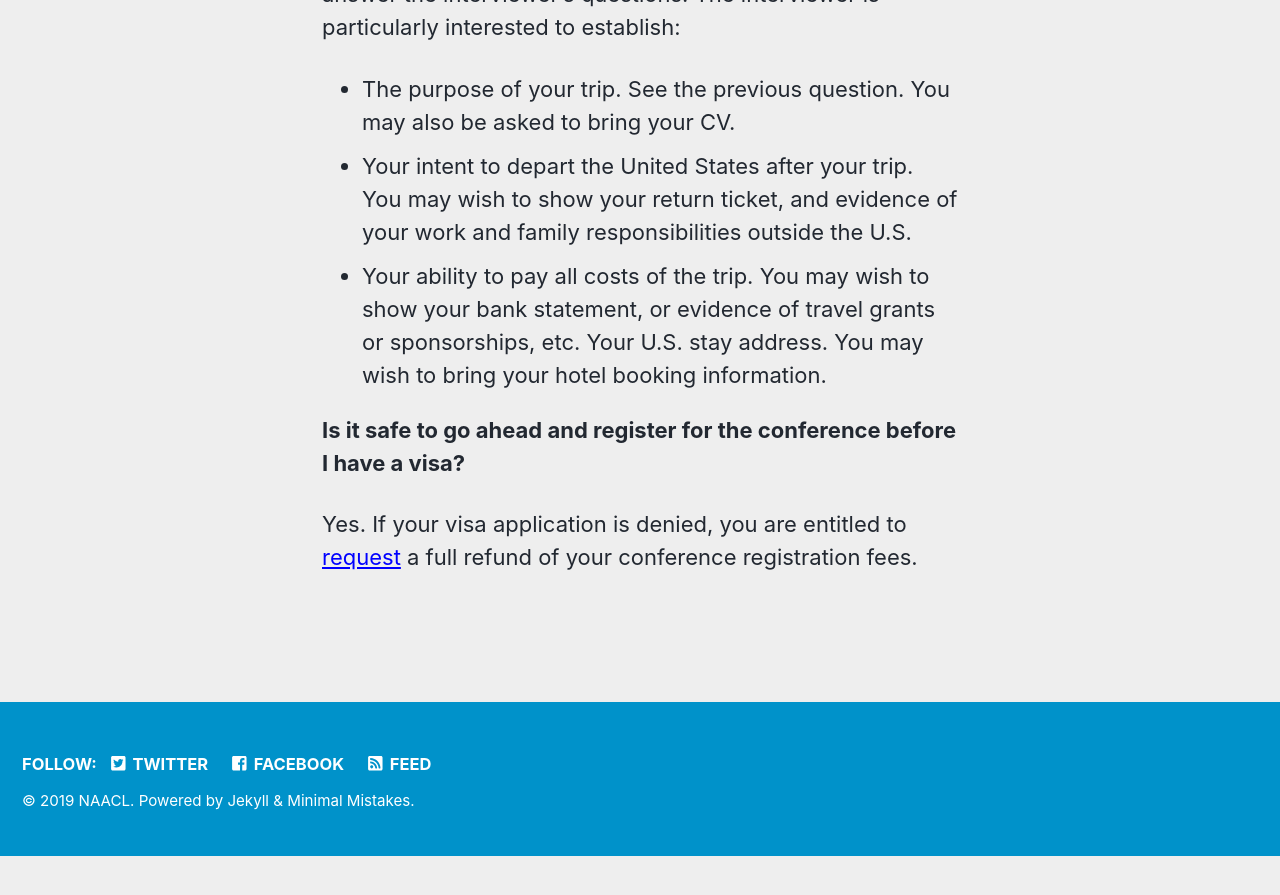
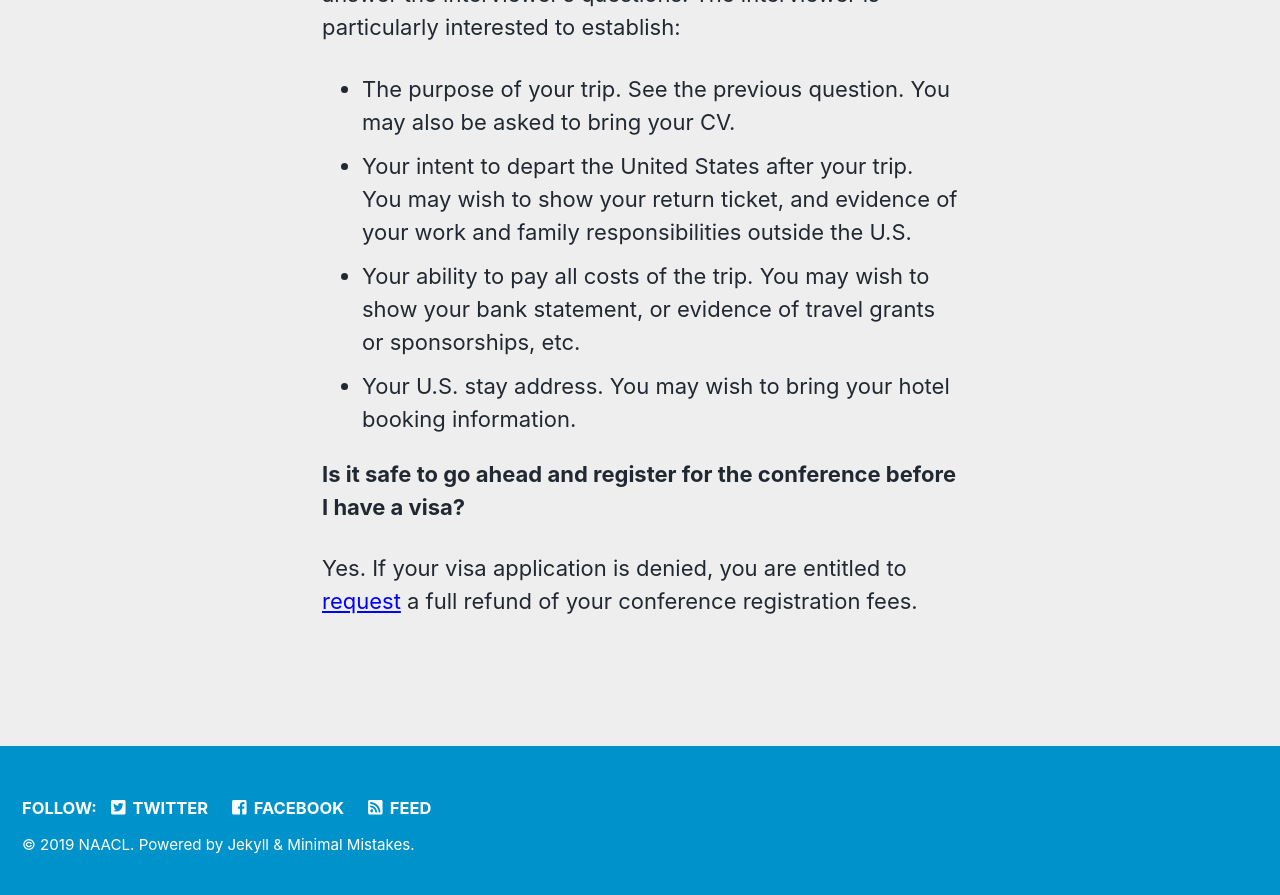
Before and after one commit to naacl-org/naacl-2021-website, a Jekyll site: the page built from _pages/participants.md, in a window 1280 px wide and 900 px high, scrolled down 7352 px. Shown: the top 895 px of the window. Built offline with Jekyll 4.4.1, drawn with Linux system fonts in a browser that asks for light colours; nearby versions of some CDN libraries; before the commit the page ends 8208 px from its top, so only the background shows below that.

Commit message:
Add missing bullet

```diff
--- a/_pages/participants.md
+++ b/_pages/participants.md
@@ -104,7 +104,7 @@ You may also bring other documentation that will help you answer the interviewer
 - The purpose of your trip.  See the previous question.  You may also be asked to bring your CV.
 - Your intent to depart the United States after your trip.  You may wish to show your return ticket, and evidence of your work and family responsibilities outside the U.S.
 - Your ability to pay all costs of the trip.  You may wish to show your bank statement, or evidence of travel grants or sponsorships, etc.
-Your U.S. stay address.  You may wish to bring your hotel booking information.
+- Your U.S. stay address.  You may wish to bring your hotel booking information.
 
 **Is it safe to go ahead and register for the conference before I have a visa?**
 
```
